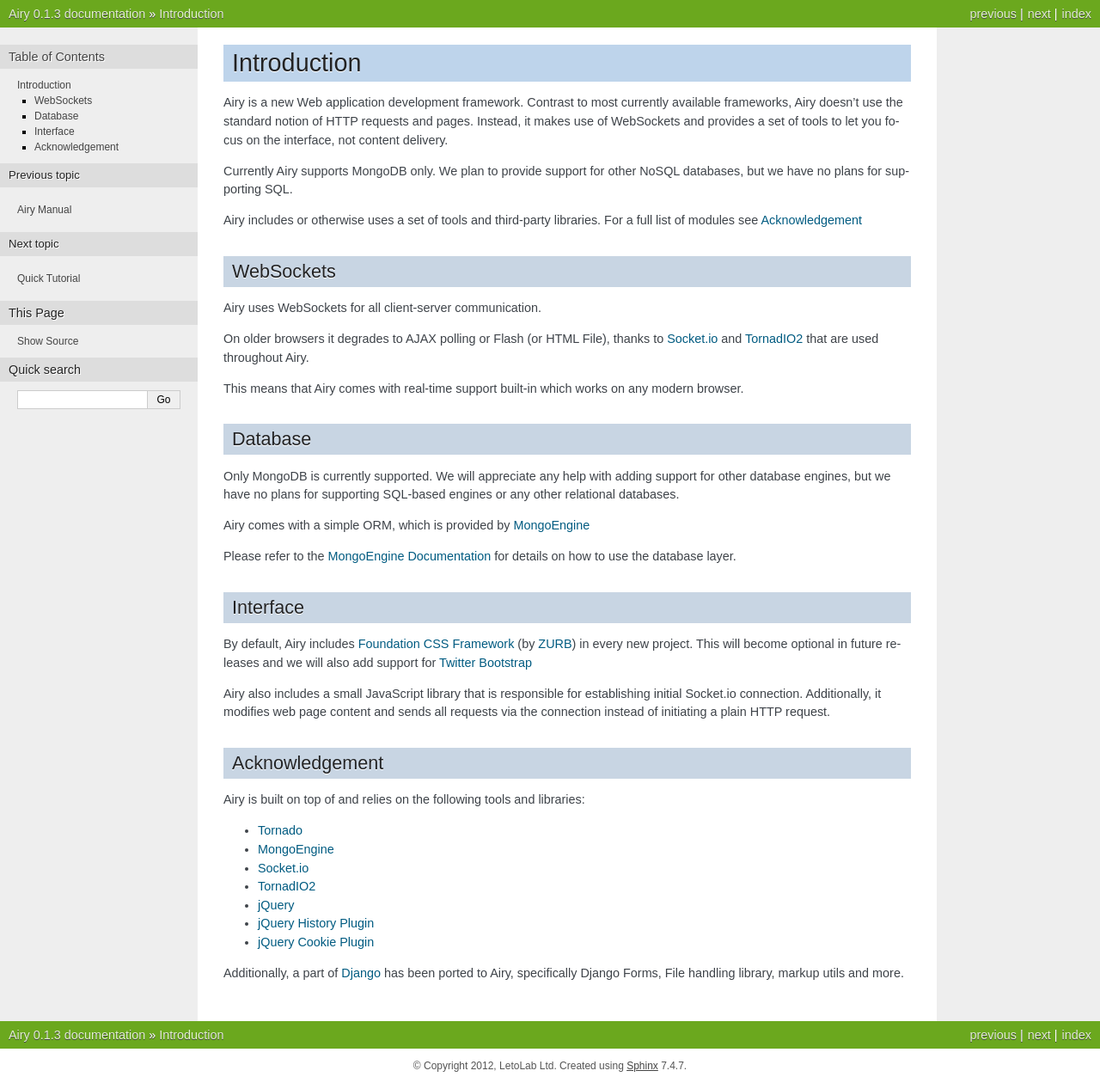
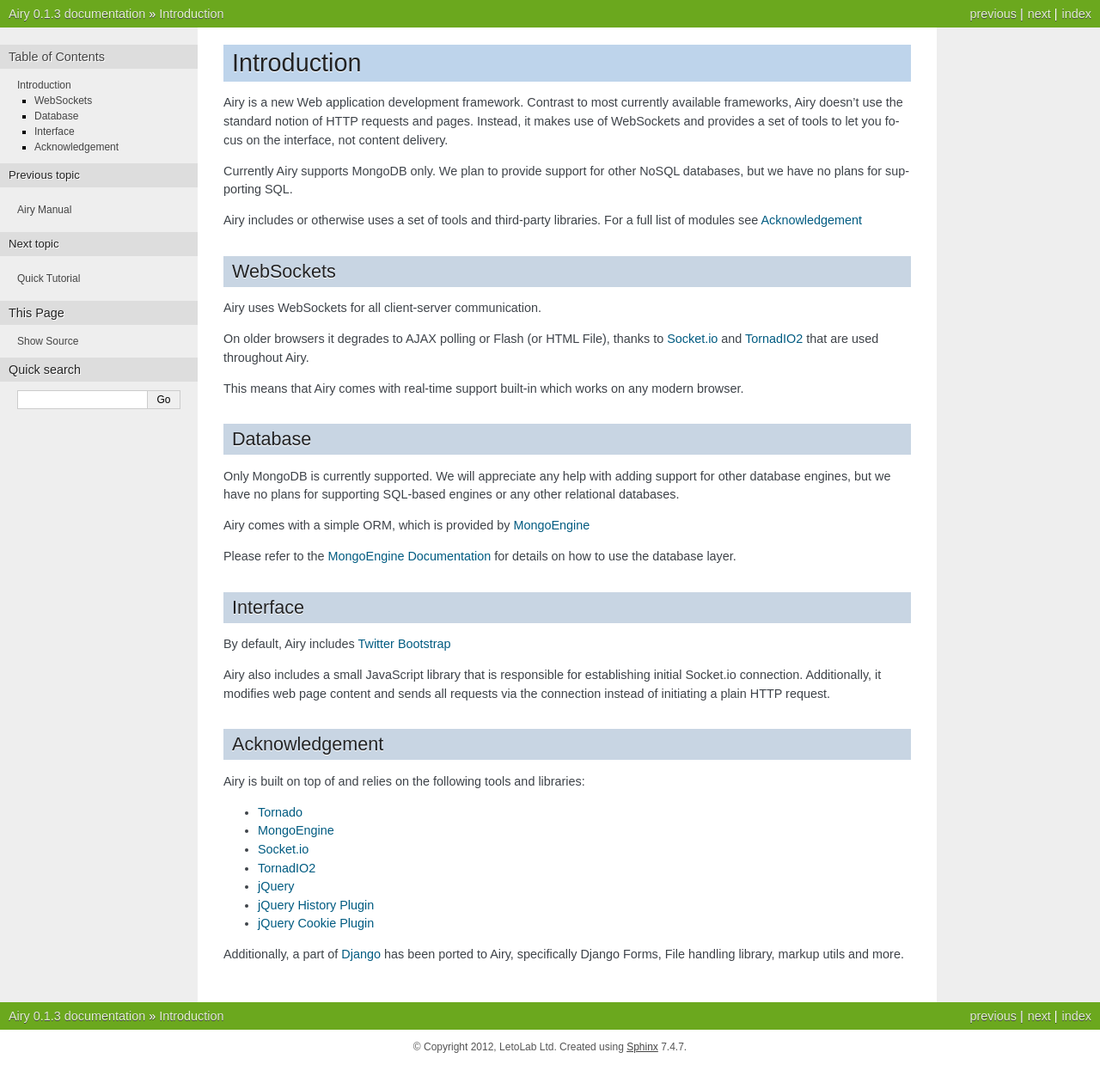
Before and after one commit to letolab/airy, a Sphinx documentation site: the page built from doc/intro.rst, in a window 1280 px wide. Shown: the whole page at 86% size. Built offline with Sphinx 7.4.7, drawn with Linux system fonts in a browser that asks for light colours; after the commit the page ends 1238 px from its top, so only the background shows below that.

Commit message:
Docs updated

```diff
--- a/doc/intro.rst
+++ b/doc/intro.rst
@@ -35,8 +35,7 @@
 Interface
 ---------
 
-By default, Airy includes `Foundation CSS Framework <http://foundation.zurb.com/>`_ (by `ZURB <http://www.zurb.com/>`_) in every new project. This will become
-optional in future releases and we will also add support for `Twitter Bootstrap <http://twitter.github.com/bootstrap/>`_
+By default, Airy includes `Twitter Bootstrap <http://twitter.github.com/bootstrap/>`_
 
 Airy also includes a small JavaScript library that is responsible for establishing initial Socket.io connection.
 Additionally, it modifies web page content and sends all requests via the connection instead of initiating a plain HTTP request.
```
